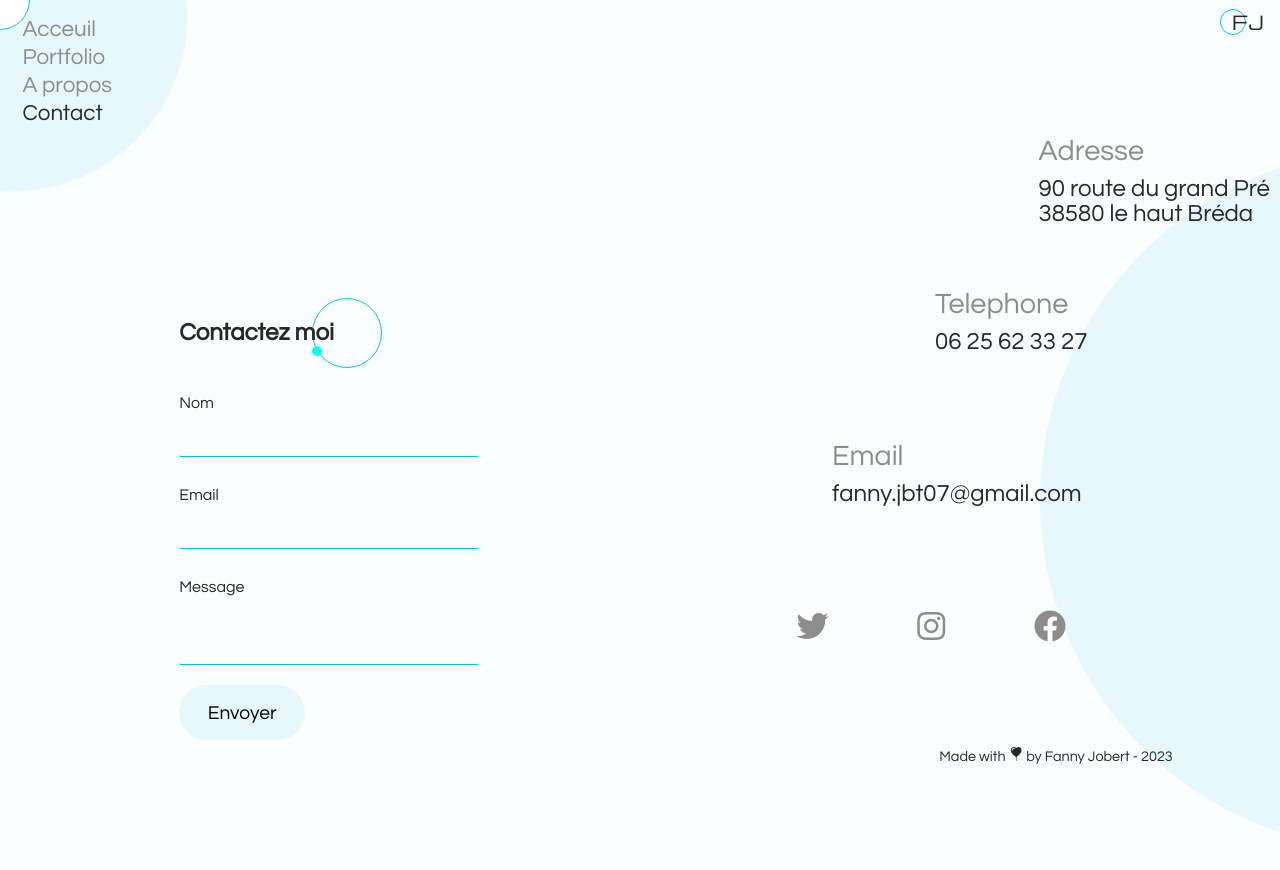
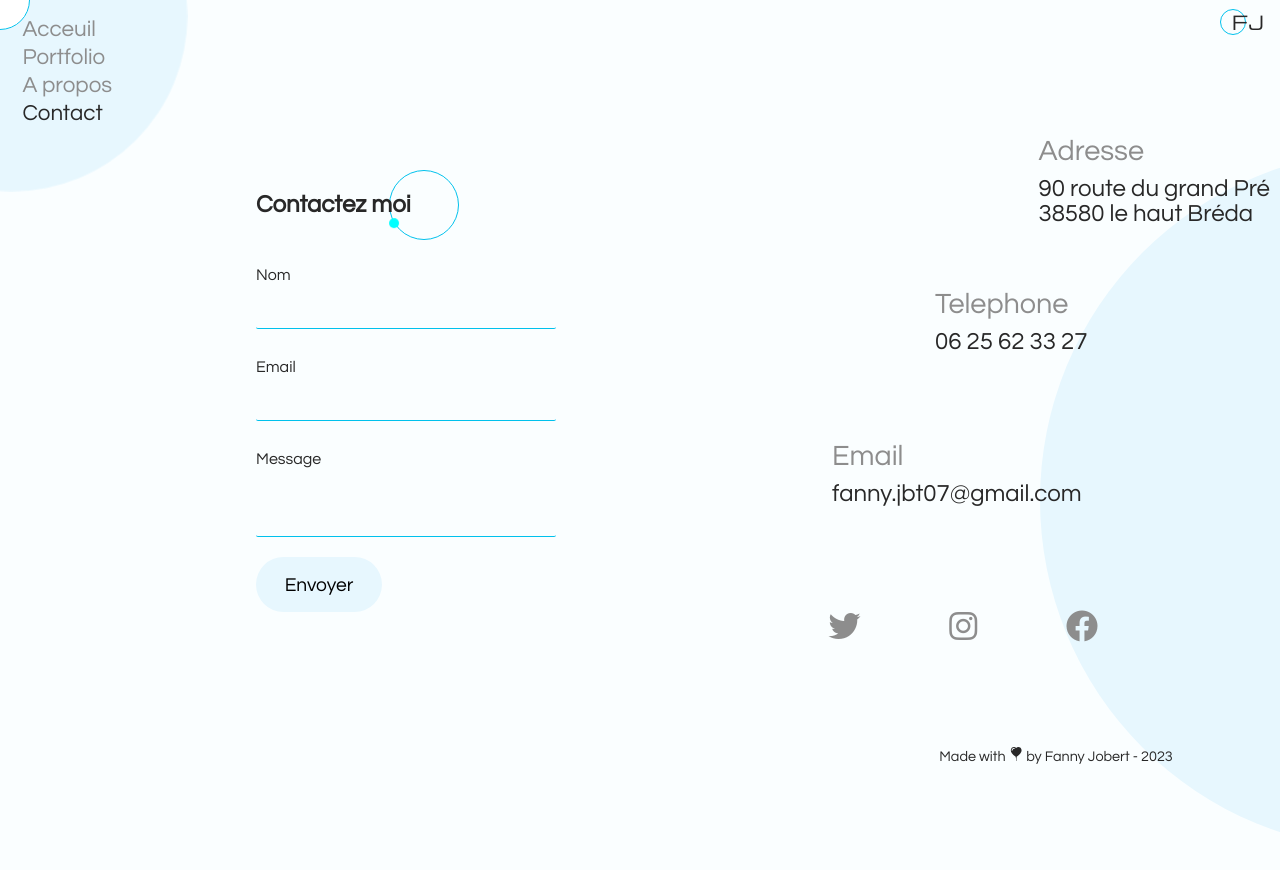
Before and after one commit to lliolla/Portfolio, a React (Vite) app: page /contact in a window 1280 px wide. Shown: the top 870 px of the page. Built offline with nearby package versions, Linux system fonts and the light colour scheme; no server answers.

Commit message:
STYLE: ajustement des gird  page contact

```diff
--- a/src/style/components/_socialNetwork.scss
+++ b/src/style/components/_socialNetwork.scss
@@ -1,6 +1,6 @@
 .social-network {
   position: absolute;
-  right: 5rem;
+  right: 3rem;
   top: 0;
   width: 20%;
   font-size: 1.2rem;
--- a/src/style/pages/_contact.scss
+++ b/src/style/pages/_contact.scss
@@ -49,7 +49,7 @@ main{
     right: 1rem;
   }
   .main_container{
-    margin:25% 14%;
+    margin: 15% 0 0 20%;
 
     .form-container {
         max-width: 50%;
@@ -165,13 +165,13 @@ main{
             font-size: 1.5rem;
             }
         }
-        .email,
-        .phone {
-            @media screen and (max-height: 640px) {
-            display: none;
+        // .email,
+        // .phone {
+        //     @media screen and (max-height: 640px) {
+        //     display: none;
 
-            }
-        }
+        //     }
+        // }
         .email .content p,
         .phone .content p {
             transition: 0.25s;
```
